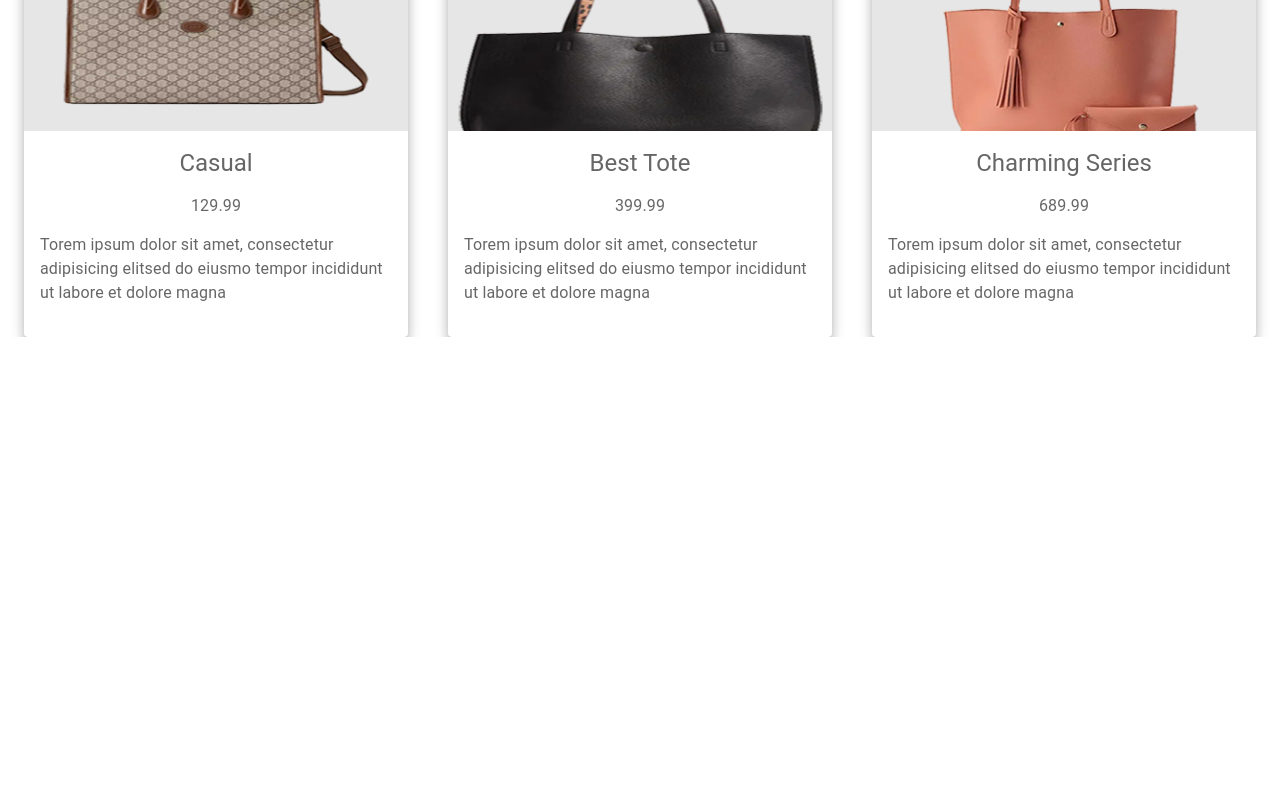
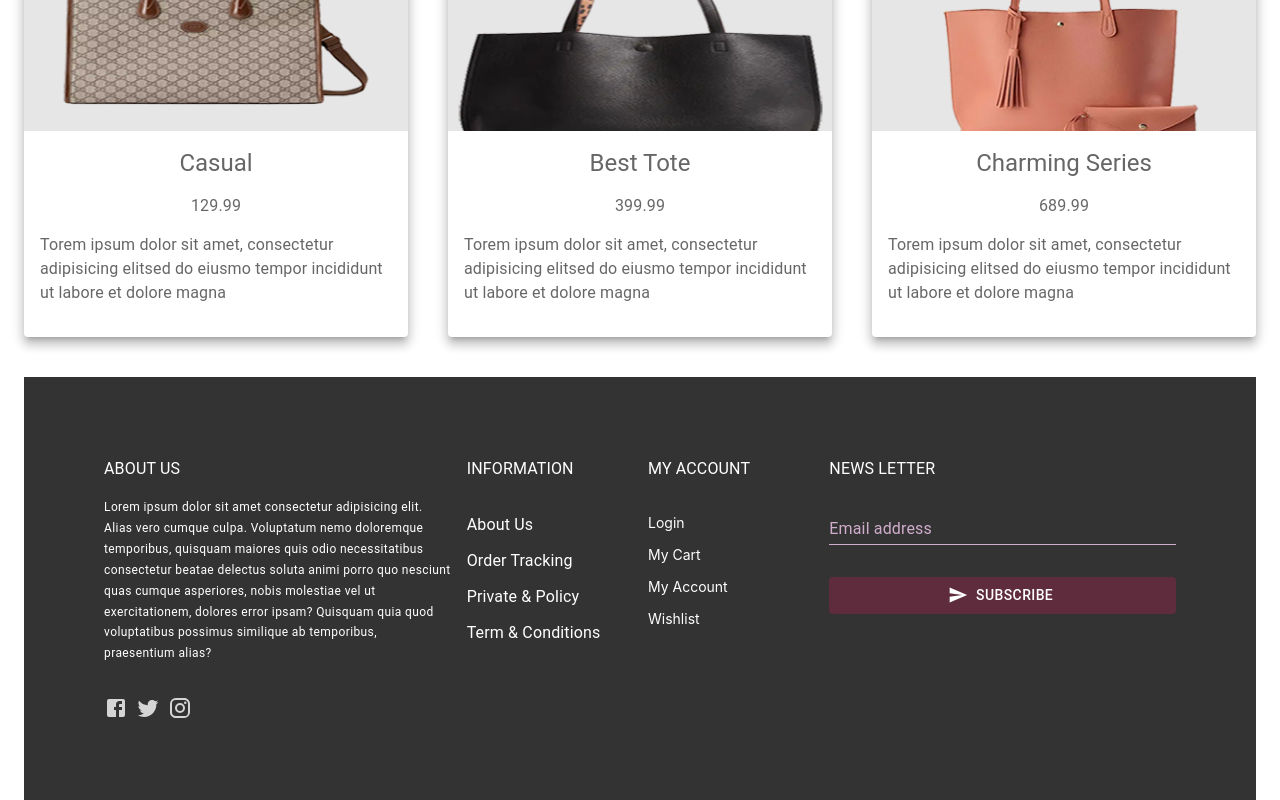
Before and after one commit to MaxTyshkevich/material_maket, a React (Create React App) app: page / in a window 1280 px wide. Shown: the part 1367-2167 px from the top of the page. Before the commit the page ends 1704 px from the top, so only its background shows below. Built offline with nearby package versions, Linux system fonts and the light colour scheme; the HTML template or start-up script is replaced by a standard one; a web font is replaced by a local one.

Commit message:
feat: footer

```diff
--- a/src/App.jsx
+++ b/src/App.jsx
@@ -7,6 +7,7 @@ import AppBar from './components/Appbar';
 import { Banner } from './components/Banner';
 import Promotion from './components/Promotion';
 import Product from './components/Product';
+import { Footer } from './components/Footer';
 
 const App = () => {
   useEffect(() => {
@@ -20,6 +21,7 @@ const App = () => {
         <Banner />
         <Promotion />
         <Product />
+        <Footer />
         {/*
       AppBar
       banner
--- /dev/null
+++ b/src/components/Footer/index.jsx
@@ -0,0 +1,118 @@
+import {
+  Box,
+  Button,
+  Grid,
+  List,
+  ListItemText,
+  Typography,
+} from '@mui/material';
+import React from 'react';
+import { FooterTitle, SubscribeTf } from '../../styles/footer';
+import { Colors } from '../../styles/theme';
+import FacebookIcon from '@mui/icons-material/Facebook';
+import TwitterIcon from '@mui/icons-material/Twitter';
+import InstagramIcon from '@mui/icons-material/Instagram';
+import { Stack } from '@mui/system';
+import SendIcon from '@mui/icons-material/Send';
+
+export const Footer = () => {
+  return (
+    <Box
+      sx={{
+        background: Colors.shaft,
+        color: Colors.white,
+        p: { xs: 4, md: 10 },
+        pt: 12,
+        pb: 12,
+        fontSize: { xs: '12px', md: '14px' },
+      }}
+    >
+      <Grid spacing={2} justifyContent="center" container>
+        <Grid item md={6} lg={4}>
+          <FooterTitle variant="body1">About us</FooterTitle>
+          <Typography variant="caption">
+            Lorem ipsum dolor sit amet consectetur adipisicing elit. Alias vero
+            cumque culpa. Voluptatum nemo doloremque temporibus, quisquam
+            maiores quis odio necessitatibus consectetur beatae delectus soluta
+            animi porro quo nesciunt quas cumque asperiores, nobis molestiae vel
+            ut exercitationem, dolores error ipsam? Quisquam quia quod
+            voluptatibus possimus similique ab temporibus, praesentium alias?
+          </Typography>
+
+          <Box sx={{ display: 'flex', gap: 1, mt: 4, color: Colors.dove_gray }}>
+            <FacebookIcon />
+            <TwitterIcon />
+            <InstagramIcon />
+          </Box>
+        </Grid>
+
+        <Grid item md={6} lg={2}>
+          <FooterTitle variant="body1">Information</FooterTitle>
+
+          <List>
+            <ListItemText>
+              <Typography lineHeight={2}>About Us</Typography>
+            </ListItemText>
+
+            <ListItemText>
+              <Typography lineHeight={2}>Order Tracking</Typography>
+            </ListItemText>
+
+            <ListItemText>
+              <Typography lineHeight={2}>Private &amp; Policy </Typography>
+            </ListItemText>
+
+            <ListItemText>
+              <Typography lineHeight={2}>Term &amp; Conditions </Typography>
+            </ListItemText>
+          </List>
+        </Grid>
+
+        <Grid item md={6} lg={2}>
+          <FooterTitle variant="body1">my account</FooterTitle>
+          <List>
+            <ListItemText>
+              <Typography lineHeight={2} variant="caption2">
+                Login
+              </Typography>
+            </ListItemText>
+            <ListItemText>
+              <Typography lineHeight={2} variant="caption2">
+                My Cart
+              </Typography>
+            </ListItemText>
+            <ListItemText>
+              <Typography lineHeight={2} variant="caption2">
+                My Account
+              </Typography>
+            </ListItemText>
+            <ListItemText>
+              <Typography lineHeight={2} variant="caption2">
+                Wishlist
+              </Typography>
+            </ListItemText>
+          </List>
+        </Grid>
+
+        <Grid item md={6} lg={4}>
+          <FooterTitle variant="body1">news letter</FooterTitle>
+          <Stack>
+            <SubscribeTf
+              color="primary"
+              label="Email address"
+              variant="standard"
+            />
+
+            <Button
+              startIcon={<SendIcon sx={{ color: Colors.white }} />}
+              sx={{ mt: 4, mb: 4 }}
+              variant="contained"
+            >
+              Subscribe
+            </Button>
+          </Stack>
+        </Grid>
+      </Grid>
+    </Box>
+  );
+};
--- a/src/components/Product/index.jsx
+++ b/src/components/Product/index.jsx
@@ -11,7 +11,7 @@ const Product = () => {
   const [goods, setGoods] = useState(products);
 
   return (
-    <Box sx={{ marginTop: '40px' }}>
+    <Box sx={{ marginTop: '40px', marginBottom: '40px' }}>
       <Typography
         variant={isMobile ? 'h5' : 'h4'}
         sx={{ marginBottom: '10px' }}
--- /dev/null
+++ b/src/styles/footer/index.js
@@ -0,0 +1,17 @@
+import { styled, TextField, Typography } from '@mui/material';
+import { Colors } from '../theme';
+
+export const FooterTitle = styled(Typography)(() => ({
+  textTransform: 'uppercase',
+  marginBottom: '1em',
+}));
+
+export const SubscribeTf = styled(TextField)(() => ({
+  '.MuiInputLabel-root': {
+    color: Colors.secondary,
+  },
+
+  '.MuiInput-root::before': {
+    borderBottom: `1px solid ${Colors.secondary}`,
+  },
+}));
```
